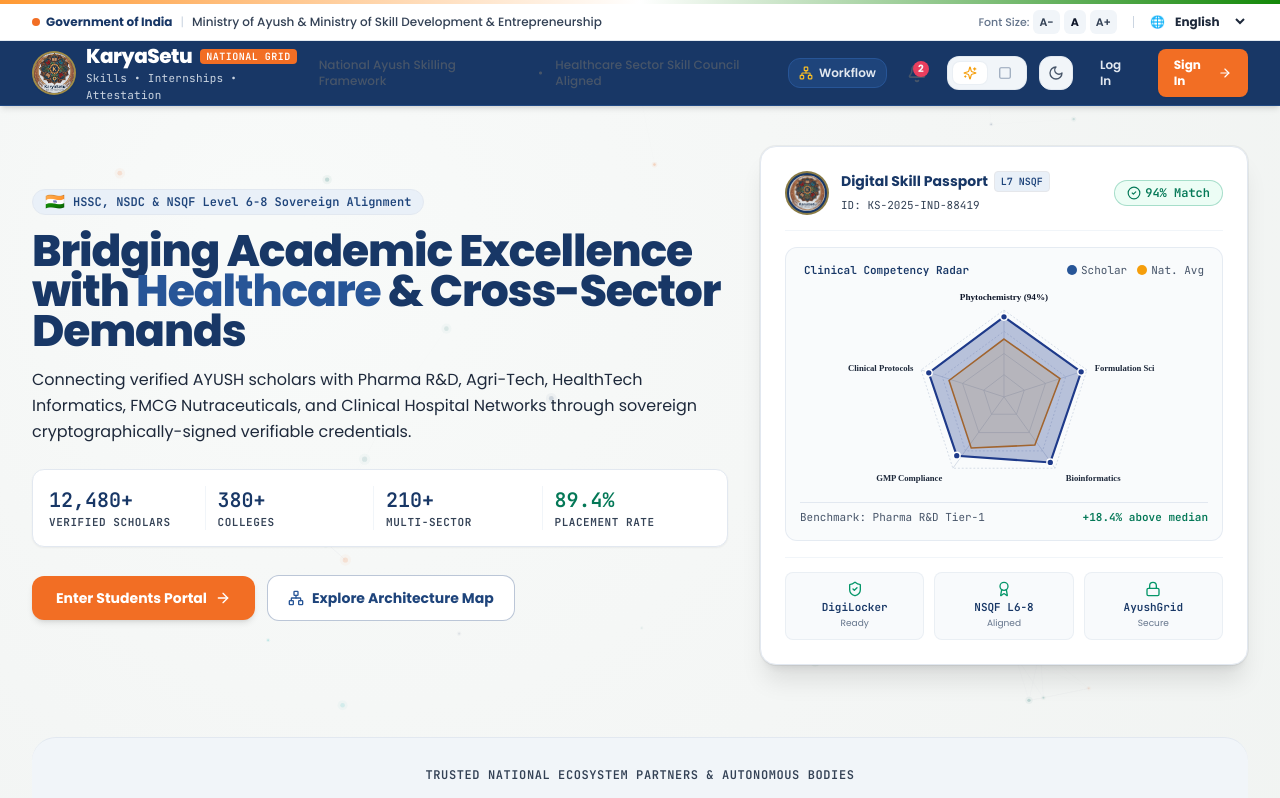
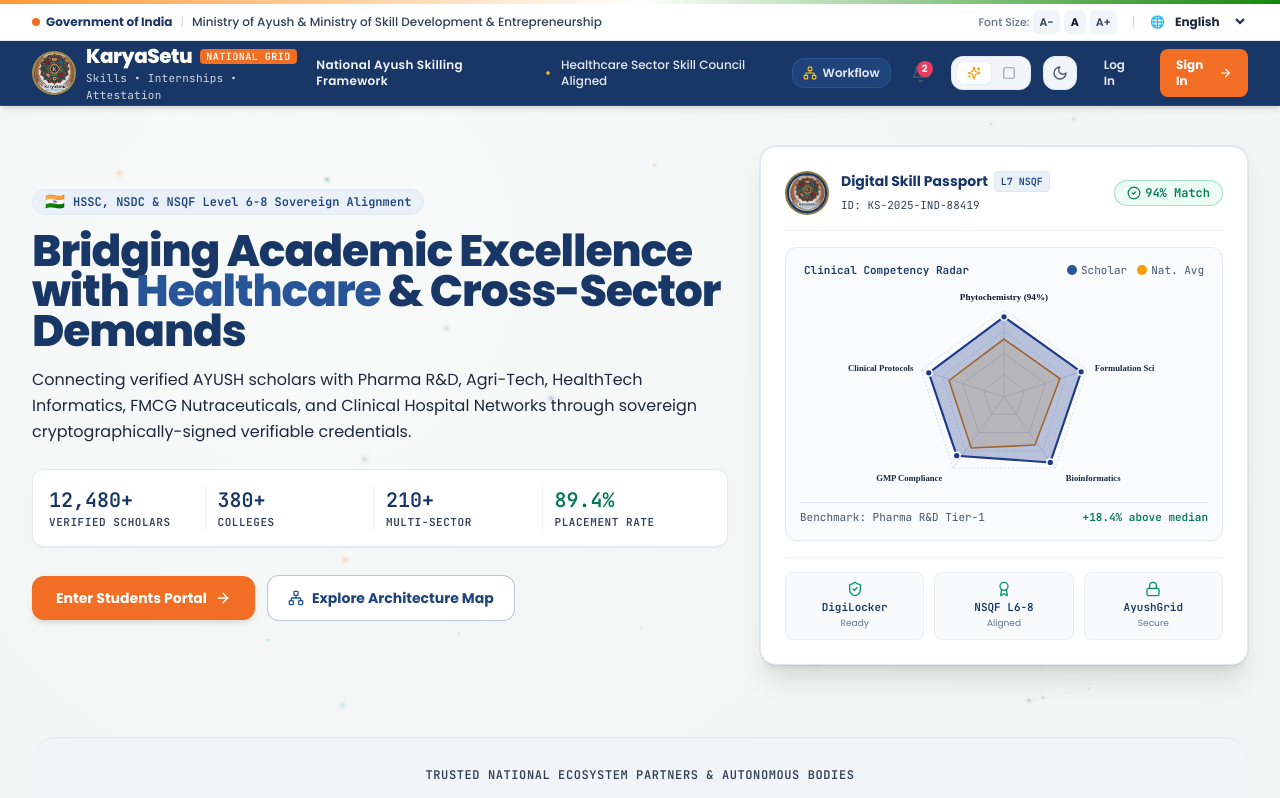
Before and after one commit to nikunjgoyal0344-coder/KaryaSetu-SIH-, a Next.js app: page / in a window 1280 px wide. Shown: the top 798 px of the page. Built offline with nearby package versions, Linux system fonts and the light colour scheme.

Commit message:
fix(navbar): ensure high contrast for framework and council text on sovereign navy header in light mode

```diff
--- a/components/Navbar.tsx
+++ b/components/Navbar.tsx
@@ -124,10 +124,14 @@ export default function Navbar() {
               })}
             </nav>
           ) : (
-            <div className="hidden sm:flex items-center gap-3 text-xs text-slate-600 dark:text-slate-400 font-medium">
-              <span>National Ayush Skilling Framework</span>
-              <span>•</span>
-              <span>Healthcare Sector Skill Council Aligned</span>
+            <div className="hidden sm:flex items-center gap-2.5 text-xs font-medium">
+              <span className="text-slate-100 font-semibold tracking-wide">
+                National Ayush Skilling Framework
+              </span>
+              <span className="text-amber-400 font-bold">•</span>
+              <span className="text-slate-200">
+                Healthcare Sector Skill Council Aligned
+              </span>
             </div>
           )}
 
```
